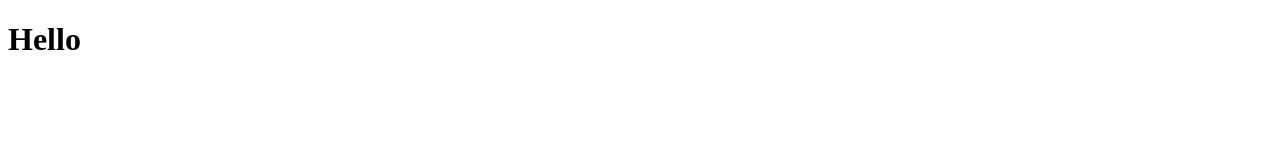
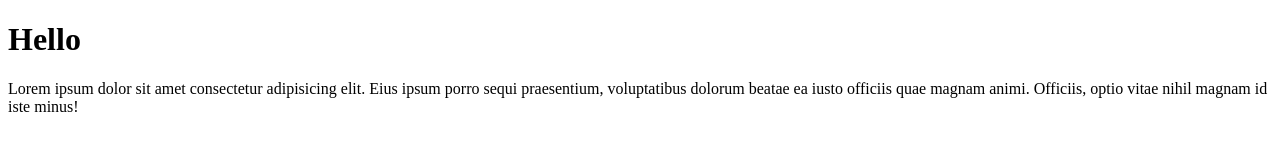
Before and after one commit to MikhailKup/NewProject1110, a plain HTML site: page index.html in a window 1280 px wide. Drawn offline with Linux system fonts and the light colour scheme.

Commit message:
Second commit

```diff
--- a/index.html
+++ b/index.html
@@ -10,6 +10,8 @@
 
 <body>
 	<h1>Hello</h1>
+	<p>Lorem ipsum dolor sit amet consectetur adipisicing elit. Eius ipsum porro sequi praesentium, voluptatibus dolorum
+		beatae ea iusto officiis quae magnam animi. Officiis, optio vitae nihil magnam id iste minus!</p>
 </body>
 
 </html>
```
Also changed, not shown: css/style.css (added).
